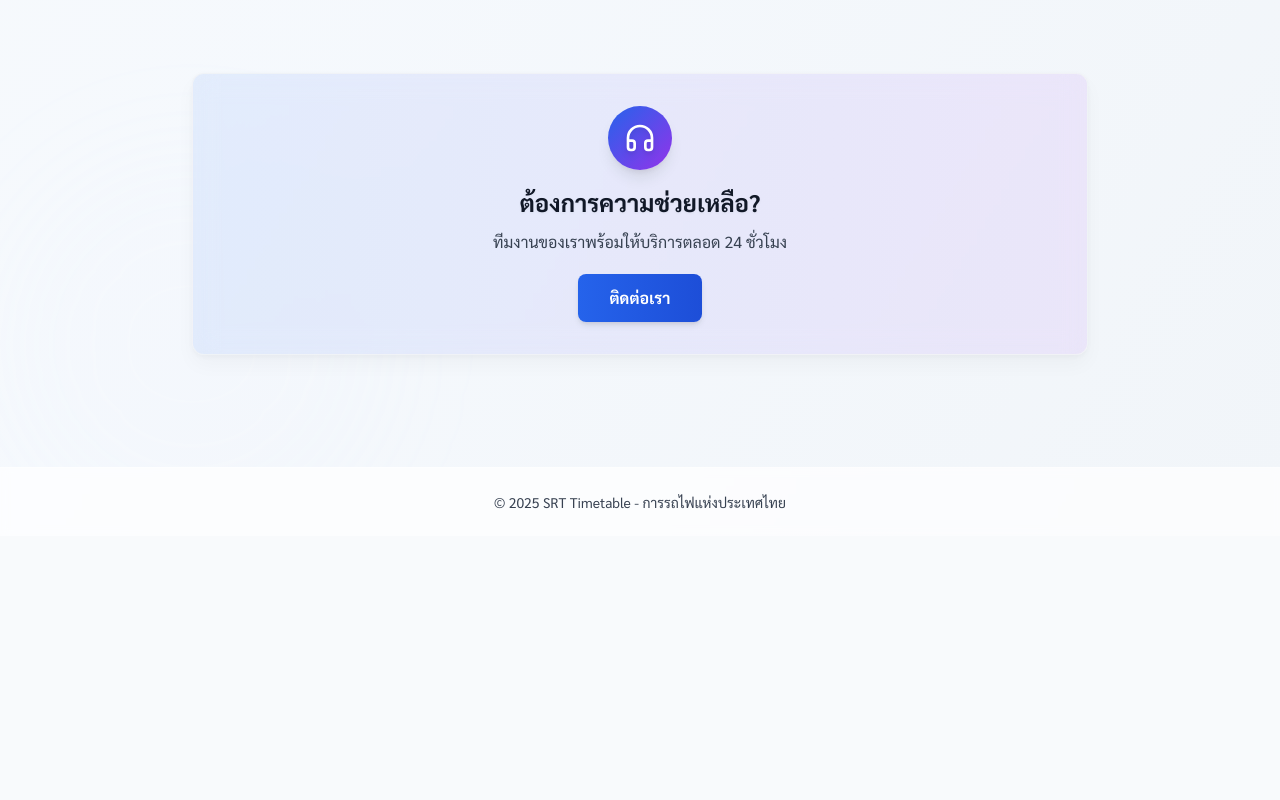
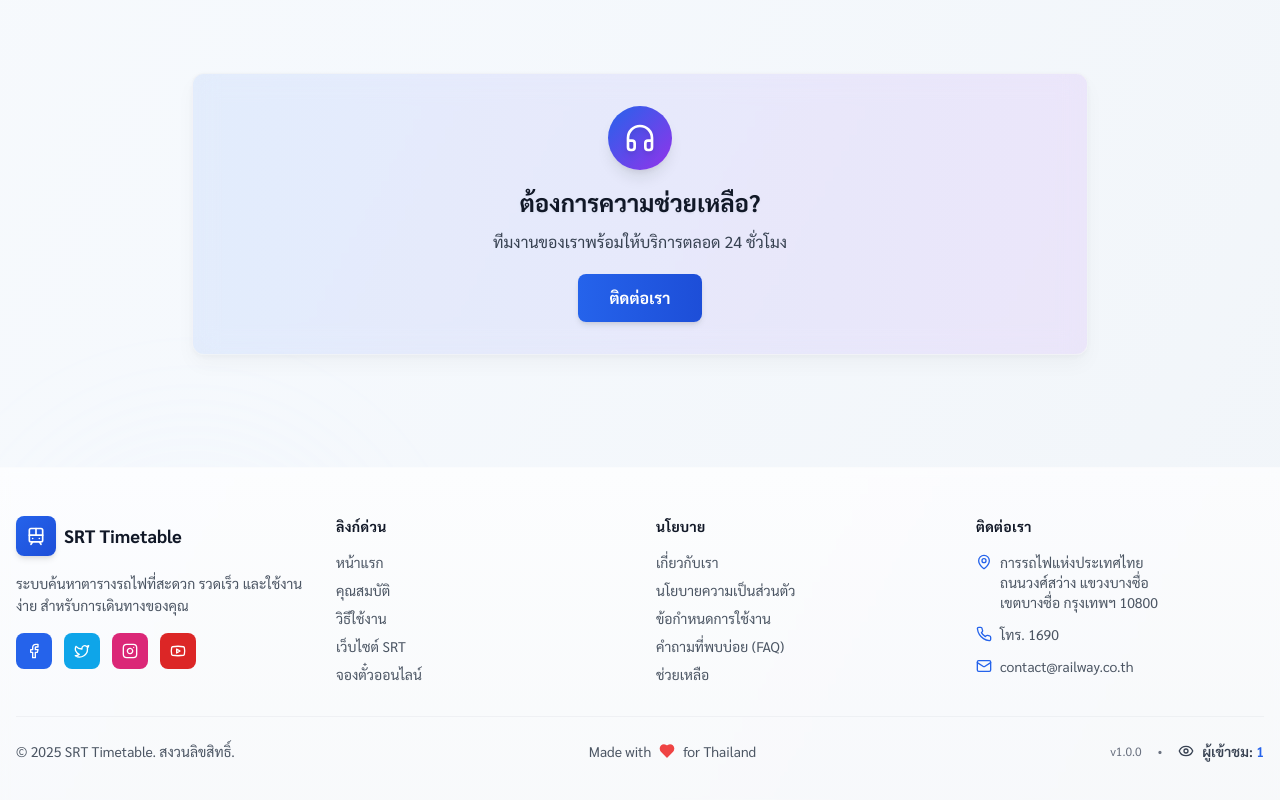
Before and after one commit to Thipokcpe27/srt-timetable, a Next.js app: page / in a window 1280 px wide. Shown: the part 1638-2438 px from the top of the page. Before the commit the page ends 2174 px from the top, so only its background shows below. Built offline with nearby package versions, Linux system fonts and the light colour scheme.

Commit message:
Add enhanced footer, visit counter, and social media links

```diff
--- a/app/globals.css
+++ b/app/globals.css
@@ -129,6 +129,16 @@ body {
 /* Smooth scrolling */
 html {
   scroll-behavior: smooth;
+}
+
+/* Hide scrollbar but allow scrolling for navigation */
+.no-scrollbar::-webkit-scrollbar {
+  display: none;
+}
+
+.no-scrollbar {
+  -ms-overflow-style: none;
+  scrollbar-width: none;
 }
 
 /* ============================================
--- a/app/page.tsx
+++ b/app/page.tsx
@@ -10,7 +10,8 @@ import LoadingSkeleton from '@/components/LoadingSkeleton';
 import SearchHistory from '@/components/SearchHistory';
 import EmptyState from '@/components/EmptyState';
 import PopularRoutes from '@/components/PopularRoutes';
-import { Train as TrainIcon, Clock, Shield, CreditCard, Headphones } from 'lucide-react';
+import VisitCounter from '@/components/VisitCounter';
+import { Train as TrainIcon, Clock, Shield, CreditCard, Headphones, Mail, Phone, MapPin, Facebook, Twitter, Instagram, Youtube, Heart } from 'lucide-react';
 import AccessibilityToolbar from '@/components/AccessibilityToolbar';
 import TrainComparison from '@/components/TrainComparison';
 import { useToast } from '@/components/ToastContainer';
@@ -300,10 +301,125 @@ export default function Home() {
       </main>
 
       {/* Footer */}
-      <footer className="backdrop-blur-sm bg-white/70 border-t border-white/30 mt-16 relative z-10" role="contentinfo">
-        <div className="container mx-auto px-4 py-6">
-          <div className="text-center text-gray-700 text-sm font-medium">
-            <p>© 2025 SRT Timetable - การรถไฟแห่งประเทศไทย</p>
+      <footer className="backdrop-blur-sm bg-gradient-to-b from-white/70 to-gray-50/70 border-t border-white/30 mt-16 relative z-10" role="contentinfo">
+        <div className="container mx-auto px-4 py-12">
+          <div className="grid grid-cols-1 md:grid-cols-4 gap-8 mb-8">
+            {/* About Section */}
+            <div className="md:col-span-1">
+              <div className="flex items-center gap-2 mb-4">
+                <div className="w-10 h-10 bg-gradient-to-br from-blue-600 to-blue-700 rounded-lg flex items-center justify-center shadow-md">
+                  <TrainIcon className="w-5 h-5 text-white" aria-hidden="true" />
+                </div>
+                <h3 className="text-lg font-bold text-gray-900">SRT Timetable</h3>
+              </div>
+              <p className="text-sm text-gray-600 mb-4 leading-relaxed">
+                ระบบค้นหาตารางรถไฟที่สะดวก รวดเร็ว และใช้งานง่าย สำหรับการเดินทางของคุณ
+              </p>
+              <div className="flex gap-3">
+                <a href="https://facebook.com" target="_blank" rel="noopener noreferrer" className="w-9 h-9 bg-blue-600 hover:bg-blue-700 text-white rounded-lg flex items-center justify-center transition-colors" aria-label="Facebook">
+                  <Facebook className="w-4 h-4" aria-hidden="true" />
+                </a>
+                <a href="https://twitter.com" target="_blank" rel="noopener noreferrer" className="w-9 h-9 bg-sky-500 hover:bg-sky-600 text-white rounded-lg flex items-center justify-center transition-colors" aria-label="Twitter">
+                  <Twitter className="w-4 h-4" aria-hidden="true" />
+                </a>
+                <a href="https://instagram.com" target="_blank" rel="noopener noreferrer" className="w-9 h-9 bg-pink-600 hover:bg-pink-700 text-white rounded-lg flex items-center justify-center transition-colors" aria-label="Instagram">
+                  <Instagram className="w-4 h-4" aria-hidden="true" />
+                </a>
+                <a href="https://youtube.com" target="_blank" rel="noopener noreferrer" className="w-9 h-9 bg-red-600 hover:bg-red-700 text-white rounded-lg flex items-center justify-center transition-colors" aria-label="YouTube">
+                  <Youtube className="w-4 h-4" aria-hidden="true" />
+                </a>
+              </div>
+            </div>
+
+            {/* Quick Links */}
+            <div>
+              <h4 className="text-sm font-bold text-gray-900 mb-4 uppercase tracking-wide">ลิงก์ด่วน</h4>
+              <ul className="space-y-2 text-sm">
+                <li>
+                  <a href="#main-content" className="text-gray-600 hover:text-blue-600 transition-colors">หน้าแรก</a>
+                </li>
+                <li>
+                  <a href="#features" className="text-gray-600 hover:text-blue-600 transition-colors">คุณสมบัติ</a>
+                </li>
+                <li>
+                  <a href="#how-it-works" className="text-gray-600 hover:text-blue-600 transition-colors">วิธีใช้งาน</a>
+                </li>
+                <li>
+                  <a href="https://www.railway.co.th" target="_blank" rel="noopener noreferrer" className="text-gray-600 hover:text-blue-600 transition-colors">เว็บไซต์ SRT</a>
+                </li>
+                <li>
+                  <a href="https://www.railway.co.th/TicketBooking" target="_blank" rel="noopener noreferrer" className="text-gray-600 hover:text-blue-600 transition-colors">จองตั๋วออนไลน์</a>
+                </li>
+              </ul>
+            </div>
+
+            {/* Legal Links */}
+            <div>
+              <h4 className="text-sm font-bold text-gray-900 mb-4 uppercase tracking-wide">นโยบาย</h4>
+              <ul className="space-y-2 text-sm">
+                <li>
+                  <a href="#" className="text-gray-600 hover:text-blue-600 transition-colors">เกี่ยวกับเรา</a>
+                </li>
+                <li>
+                  <a href="#" className="text-gray-600 hover:text-blue-600 transition-colors">นโยบายความเป็นส่วนตัว</a>
+                </li>
+                <li>
+                  <a href="#" className="text-gray-600 hover:text-blue-600 transition-colors">ข้อกำหนดการใช้งาน</a>
+                </li>
+                <li>
+                  <a href="#" className="text-gray-600 hover:text-blue-600 transition-colors">คำถามที่พบบ่อย (FAQ)</a>
+                </li>
+                <li>
+                  <a href="#" className="text-gray-600 hover:text-blue-600 transition-colors">ช่วยเหลือ</a>
+                </li>
+              </ul>
+            </div>
+
+            {/* Contact Info */}
+            <div>
+              <h4 className="text-sm font-bold text-gray-900 mb-4 uppercase tracking-wide">ติดต่อเรา</h4>
+              <ul className="space-y-3 text-sm">
+                <li className="flex items-start gap-2">
+                  <MapPin className="w-4 h-4 text-blue-600 flex-shrink-0 mt-0.5" aria-hidden="true" />
+                  <span className="text-gray-600">
+                    การรถไฟแห่งประเทศไทย<br />
+                    ถนนวงศ์สว่าง แขวงบางซื่อ<br />
+                    เขตบางซื่อ กรุงเทพฯ 10800
+                  </span>
+                </li>
+                <li className="flex items-center gap-2">
+                  <Phone className="w-4 h-4 text-blue-600 flex-shrink-0" aria-hidden="true" />
+                  <a href="tel:1690" className="text-gray-600 hover:text-blue-600 transition-colors">
+                    โทร. 1690
+                  </a>
+                </li>
+                <li className="flex items-center gap-2">
+                  <Mail className="w-4 h-4 text-blue-600 flex-shrink-0" aria-hidden="true" />
+                  <a href="mailto:contact@railway.co.th" className="text-gray-600 hover:text-blue-600 transition-colors">
+                    contact@railway.co.th
+                  </a>
+                </li>
+              </ul>
+            </div>
+          </div>
+
+          {/* Bottom Bar */}
+          <div className="border-t border-gray-200/50 pt-6 mt-6">
+            <div className="flex flex-col md:flex-row items-center justify-between gap-4">
+              <p className="text-sm text-gray-600 text-center md:text-left">
+                © 2025 SRT Timetable. สงวนลิขสิทธิ์.
+              </p>
+              <div className="flex items-center gap-2 text-sm text-gray-600">
+                <span>Made with</span>
+                <Heart className="w-4 h-4 text-red-500 fill-red-500" aria-hidden="true" />
+                <span>for Thailand</span>
+              </div>
+              <div className="flex items-center gap-4 text-xs text-gray-500">
+                <span>v1.0.0</span>
+                <span>•</span>
+                <VisitCounter />
+              </div>
+            </div>
           </div>
         </div>
       </footer>
--- /dev/null
+++ b/components/VisitCounter.tsx
@@ -0,0 +1,41 @@
+'use client';
+
+import { useEffect, useState } from 'react';
+import { Eye } from 'lucide-react';
+
+export default function VisitCounter() {
+  const [visits, setVisits] = useState<number>(0);
+  const [isLoading, setIsLoading] = useState(true);
+
+  useEffect(() => {
+    // Get current visit count from localStorage
+    const currentVisits = parseInt(localStorage.getItem('srt-visit-count') || '0', 10);
+    const newVisits = currentVisits + 1;
+
+    // Update localStorage
+    localStorage.setItem('srt-visit-count', newVisits.toString());
+
+    // Update state
+    setVisits(newVisits);
+    setIsLoading(false);
+  }, []);
+
+  if (isLoading) {
+    return (
+      <div className="flex items-center gap-2 text-gray-600">
+        <Eye className="w-4 h-4" aria-hidden="true" />
+        <span className="text-sm">กำลังโหลด...</span>
+      </div>
+    );
+  }
+
+  return (
+    <div className="flex items-center gap-2 text-gray-700" aria-label={`จำนวนผู้เข้าชม ${visits.toLocaleString()} ครั้ง`}>
+      <Eye className="w-4 h-4" aria-hidden="true" />
+      <span className="text-sm font-semibold">
+        <span className="hidden md:inline">ผู้เข้าชม: </span>
+        <span className="text-blue-600">{visits.toLocaleString()}</span>
+      </span>
+    </div>
+  );
+}
```
